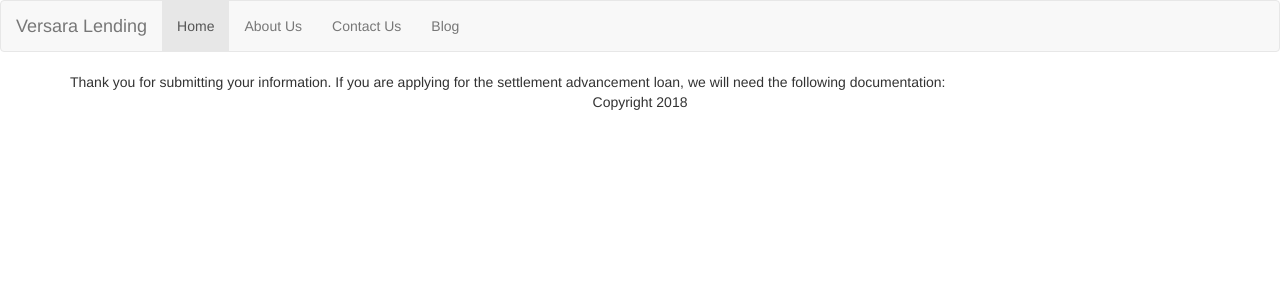
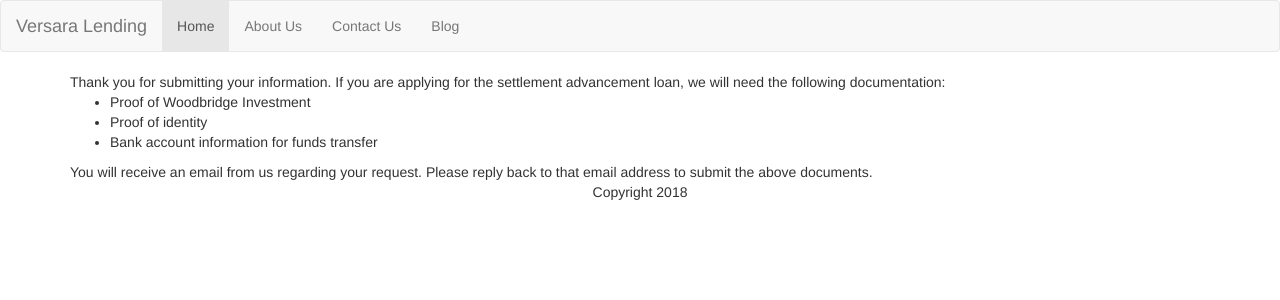
Before and after one commit to caseysung/caseysung.github.io, a Jekyll site: the page built from thankyou.html, in a window 1280 px wide. Shown: the top 300 px of the page. Built offline with Jekyll 4.4.1, drawn with Linux system fonts in a browser that asks for light colours.

Commit message:
Update thankyou.html

```diff
--- a/thankyou.html
+++ b/thankyou.html
@@ -3,3 +3,11 @@
 title: Versara Lending
 ---
 Thank you for submitting your information.  If you are applying for the settlement advancement loan, we will need the following documentation:
+<br>
+<ul>
+  <li>Proof of Woodbridge Investment</li>
+  <li>Proof of identity</li>
+  <li>Bank account information for funds transfer</li>
+</ul>
+
+You will receive an email from us regarding your request.  Please reply back to that email address to submit the above documents.
```
